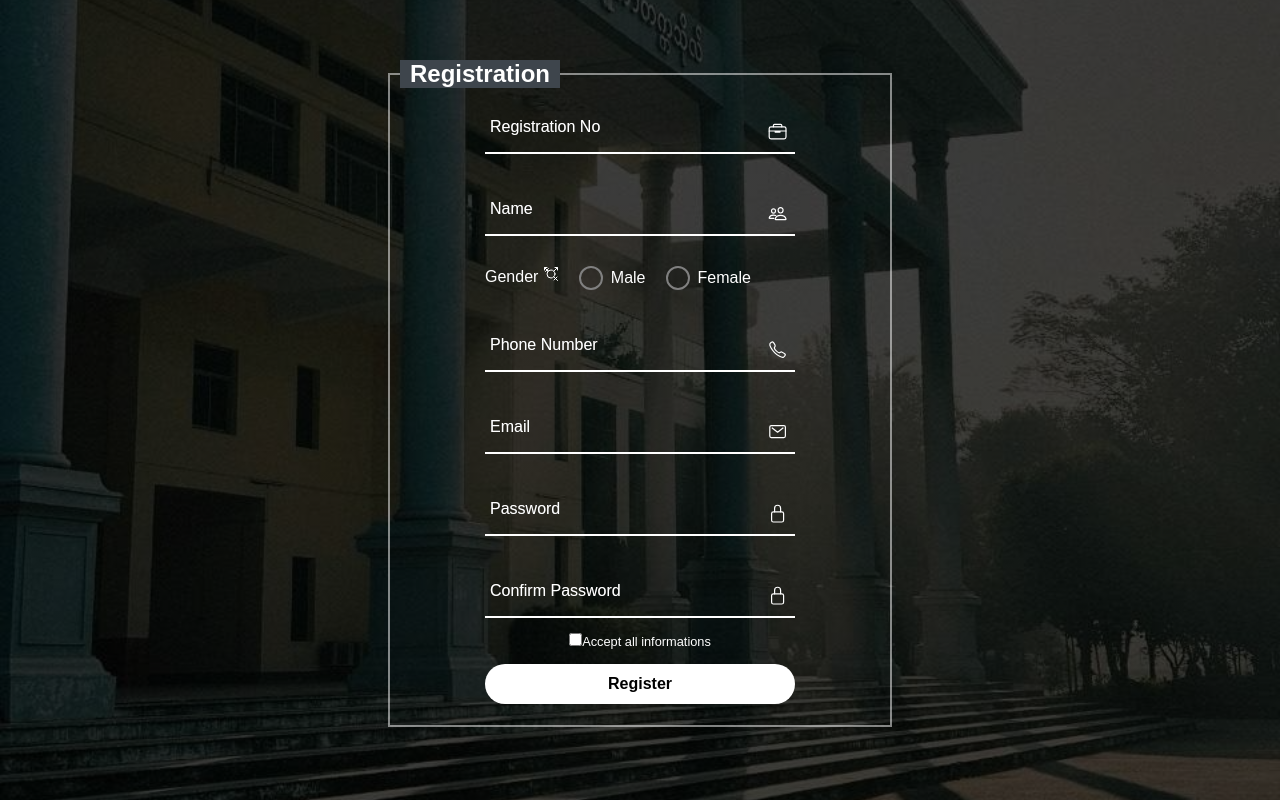
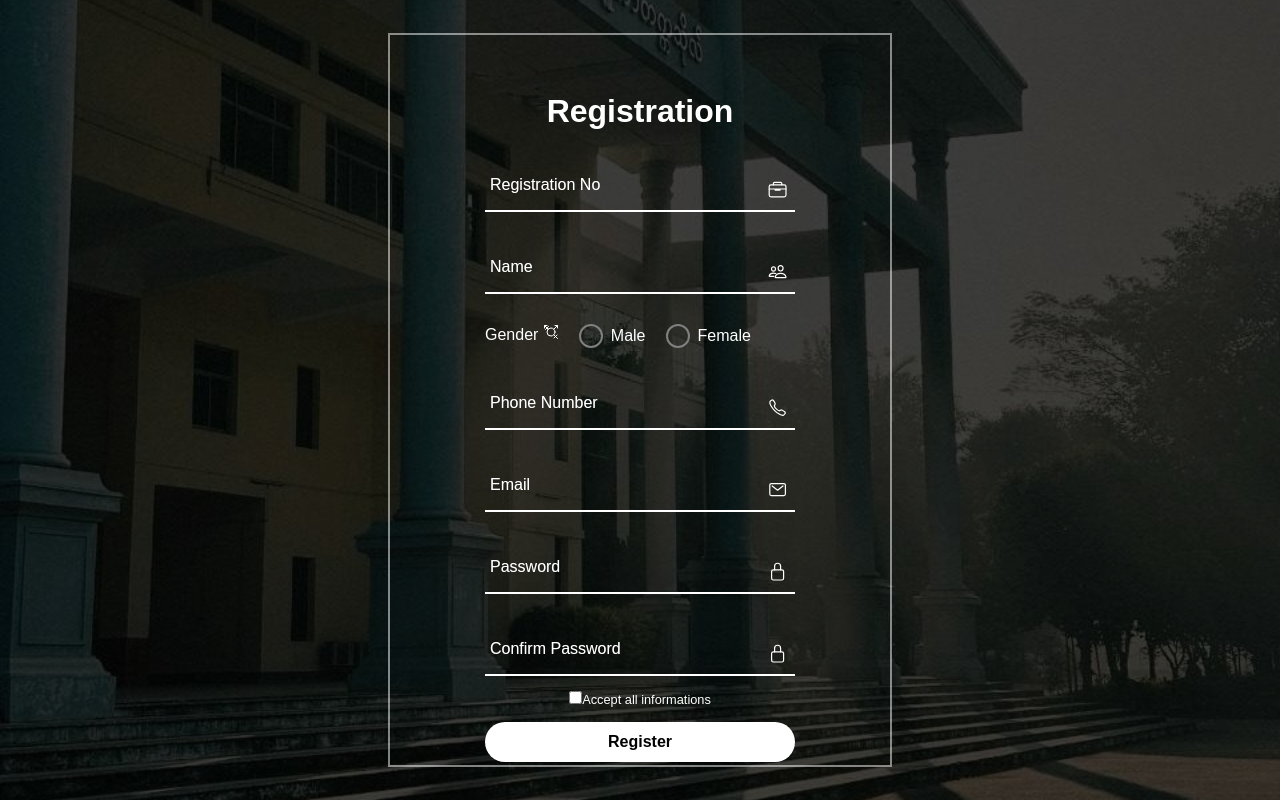
Before and after one commit to Kaung10/Hostel-Management, a PHP site: page /registration.php in a window 1280 px wide. Shown: the part 90-890 px from the top of the page. Run offline with PHP 8.4, Linux system fonts and the light colour scheme.

Commit message:
chng reg ui

```diff
--- a/registration.php
+++ b/registration.php
@@ -85,7 +85,7 @@ return true;
             <div class="form-value">
                 <form action="" class="mt" method="post">
 
-                <legend>Registration</legend>
+                <h2>Registration</h2>
 					<div class="inputbox">
 					<ion-icon name="briefcase-outline"></ion-icon>
 
@@ -158,19 +158,7 @@ return true;
 </div>
     </section>
 
-    <style>
 
-legend {
-    font-size: 24px;
-    font-weight: bold;
-    padding: 0 10px;
-    background-color: #3e454c;
-    color: white;
-    position: absolute;
-    top: -15px;
-    left: 10px;
-}
-</style>
 
 </div>
     <script type="module" src="https://unpkg.com/ionicons@7.1.0/dist/ionicons/ionicons.esm.js"></script>
--- a/stylev2.css
+++ b/stylev2.css
@@ -31,6 +31,7 @@ section{
     position: relative;
     width: 500px;
     height: 650px;
+    padding-top: 80px;
     background: transparent;
     display: flex;
     justify-content: center;
```
